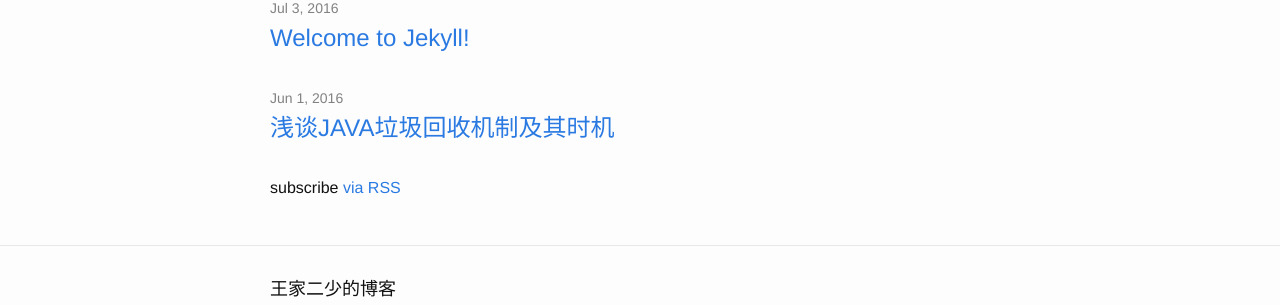
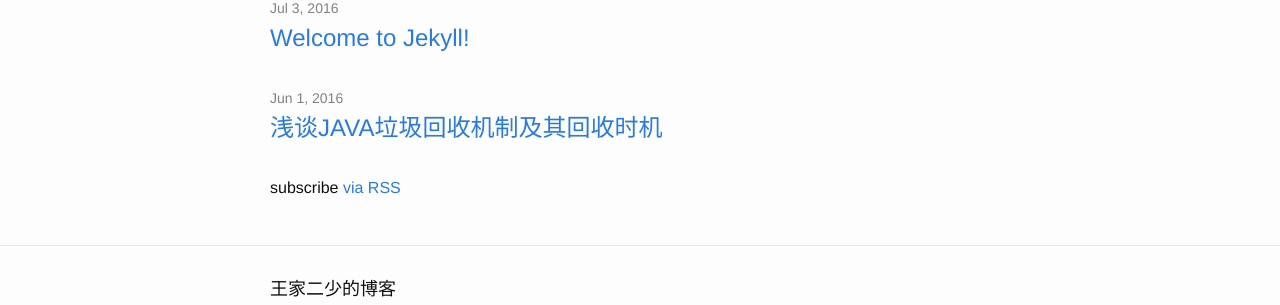
Before and after one commit to wk51920/wk51920.github.io, a Jekyll site: the page built from index.html, in a window 1280 px wide. Shown: the part 141-446 px from the top of the page. Built offline with Jekyll 4.4.1, drawn with Linux system fonts in a browser that asks for light colours.

Commit message:
'java-gc'

```diff
--- a/_posts/2016-06-01-java-gc.markdown
+++ b/_posts/2016-06-01-java-gc.markdown
@@ -1,7 +1,8 @@
 ---
-layout: post
-title:  "浅谈JAVA垃圾回收机制及其时机"
+lay-out: post
+title: 浅谈JAVA垃圾回收机制及其回收时机
 ---
+
 &nbsp;&nbsp;&nbsp;&nbsp;&nbsp;&nbsp;&nbsp;&nbsp;众所周知，Java与C++相比有一个明显的不同就是：Java拥有自动垃圾回收机制，而C++的垃圾回收则完全由程序员自己手动完成，这不仅对程序员本身素质有一定的要求，还提高了内存泄漏的风险。
 &nbsp;&nbsp;&nbsp;&nbsp;&nbsp;&nbsp;&nbsp;&nbsp;以下内容参考《深入理解Java虚拟机》一书，经过自己理解整理而来，欲知完整全面的内容，请参看原著。
 
@@ -16,7 +17,7 @@ title:  "浅谈JAVA垃圾回收机制及其时机"
  - 方法区中常量引用的对象（final static）；
  - 本地方法栈中JNI引用的对象（native方法）。
 
-&nbsp;&nbsp;&nbsp;&nbsp;&nbsp;&nbsp;&nbsp;&nbsp;从上面的范围我们可以看出来，基本上除了成员变量引用的对象外，其余引用对象的方式均可作为GC Roots。
+&nbsp;&nbsp;&nbsp;&nbsp;&nbsp;&nbsp;&nbsp;&nbsp;从上面的范围我们可以看出来，基本上除了成员变量引用的对象外，其余引用对象的方式均可作为GC Roots。<br/>
 
 # 垃圾回收简要过程
 
@@ -40,16 +41,17 @@ title:  "浅谈JAVA垃圾回收机制及其时机"
 
 # 两种GC方式
 
+
 >  - 新生代GC（Minor GC）:指发生在新生代的垃圾收集动作，因为Java对象大多都具备朝生夕灭的特性，所以Minor GC非常频繁，一般回收速度也比较快。
 >  - 老年代GC（Full GC)：指发生在老年代的GC，出现一次Full GC尝尝伴随至少一次Minor GC（只有Minor GC仍然满足不了空间分配才会触发Full  GC）。
 
-# 对象的分配
+#对象的分配
 
 &nbsp;&nbsp;&nbsp;&nbsp;&nbsp;&nbsp;&nbsp;&nbsp;大多数情况下，新分配的对象会在新生代Eden区分配，但Eden区没有足够空间进行分配时，会进行一次Minor GC。
 &nbsp;&nbsp;&nbsp;&nbsp;&nbsp;&nbsp;&nbsp;&nbsp;“大对象”会直接分配至老年代，所谓“大对象”指需要大量连续内存空间的Java对象。由`-XX:PretenureSizeThreshold`参数设置门限大小。
-&nbsp;&nbsp;&nbsp;&nbsp;&nbsp;&nbsp;&nbsp;&nbsp;对于长期在Survivor中存活的对象显然也不会让它们一直在那里安稳地呆着，每个对象均有一个对象年龄计数器，此对象没经历一次GC过程并且仍然存活，则此计数器加一，当计数器值超过
-某个阈值，则将此对象转移至老年代。可通过`-XX:MaxTenuringThreshold`设置阈值。
+&nbsp;&nbsp;&nbsp;&nbsp;&nbsp;&nbsp;&nbsp;&nbsp;对于长期在Survivor中存活的对象显然也不会让它们一直在那里安稳地呆着，每个对象均有一个对象年龄计数器，此对象没经历一次GC过程并且仍然存活，则此计数器加一，当计数器值超过某个阈值，则将此对象转移至老年代。可通过`-XX:MaxTenuringThreshold`设置阈值。
 
-# 空间分配担保
+#空间分配担保
+
 &nbsp;&nbsp;&nbsp;&nbsp;&nbsp;&nbsp;&nbsp;&nbsp;在每次发生Minor GC之前（注意这个时间点），JVM均会先检查老年代最大可用的连续空间是否大于新生代所有对象总空间（注意，此处所说的是当前新生代中的所有对象总空间，不管其中是否有需要回收对象，都算在内，且不管是否有对象需要放入老年代，都需要在Minor GC前进行这次判断！）。如果这个条件成立，则可确保此次Minor GC是安全的；如果不成立，则进行空间分配担保（此机制可以禁用）：检查老年代中最大可用的**连续**空间是否大于历次晋升到老年代对象的平均大小，如果大于，则尝试一次Minor GC，否则，先进行一次Full GC来清理老年代。
 &nbsp;&nbsp;&nbsp;&nbsp;&nbsp;&nbsp;&nbsp;&nbsp;需要注意的是：空间担保机制本质是使得原本应该放入Survivor区的对象，由于该区最大连续空间容量不足，从而使得这部分本该复制进该区的对象直接放入老年区，若老年区也放不下，则会进行一次Full GC使得老年区试着腾出空间来接纳这些对象。清理过后，新的对象还是直接分配在Eden区（如果不是“大对象”的话）。
```
